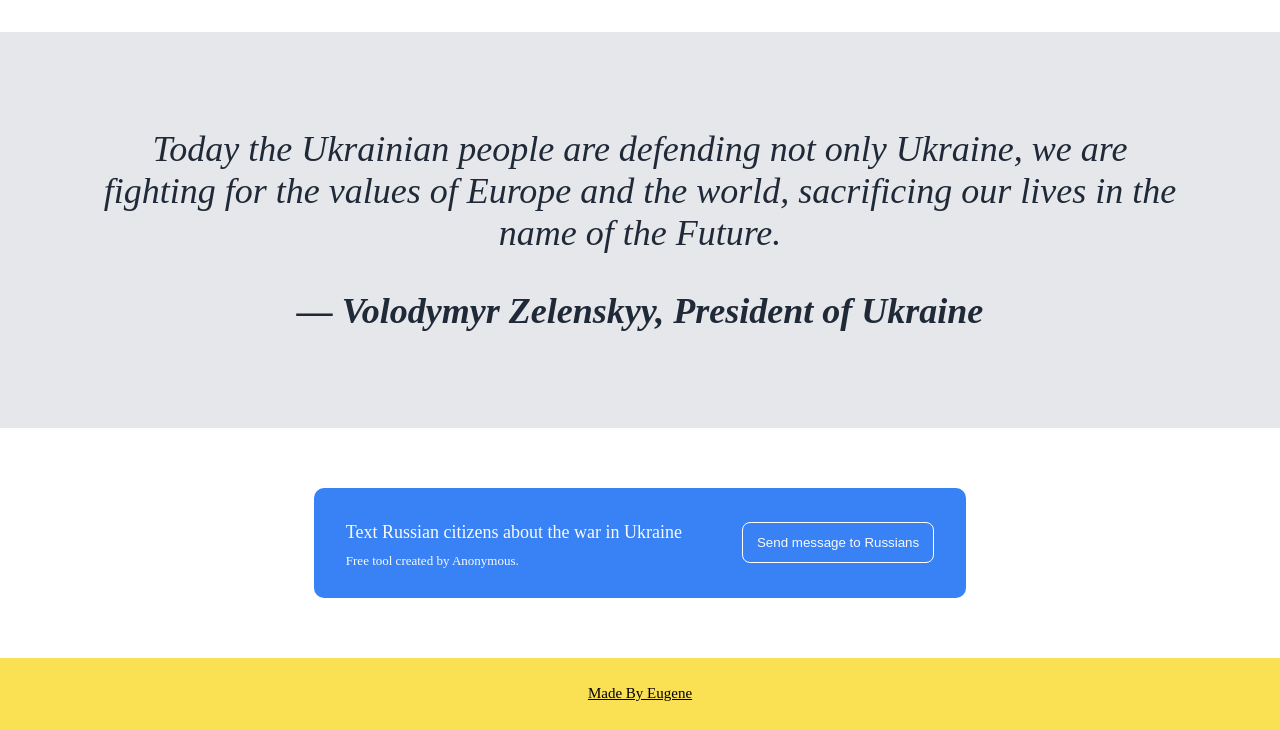
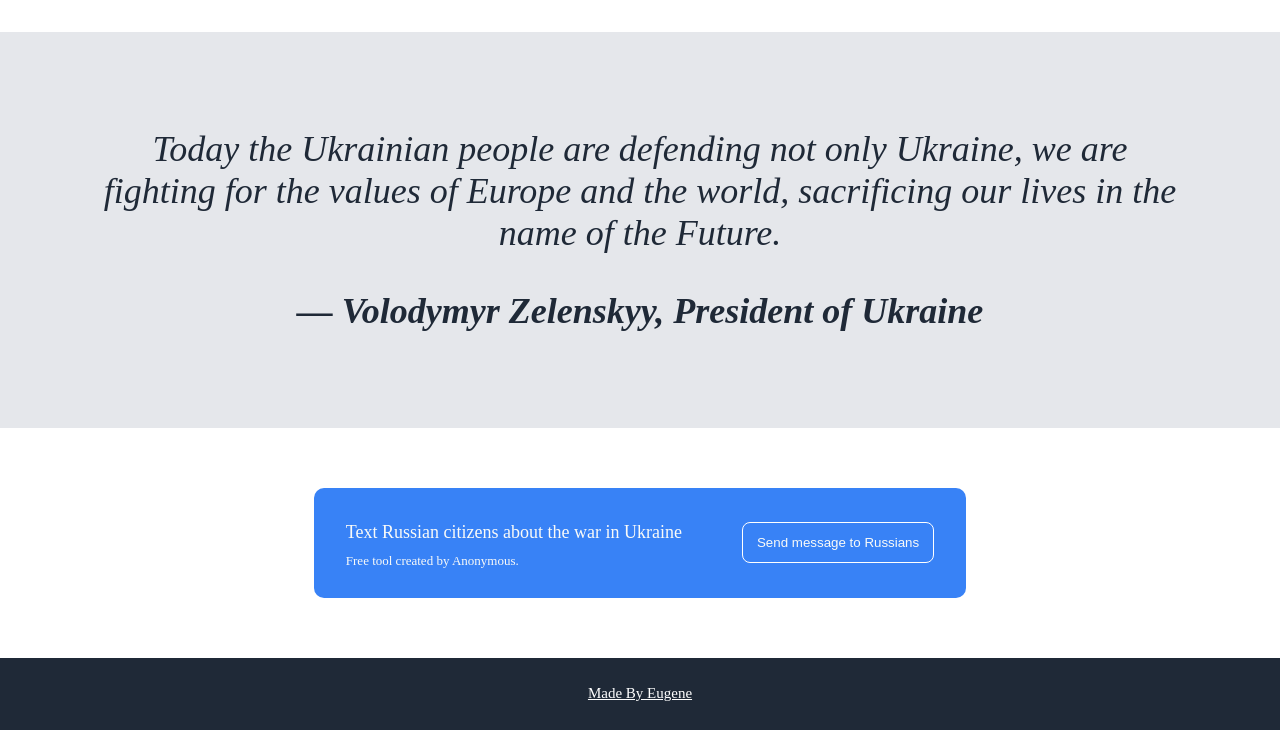
Before and after one commit to scare-destiny/landing-page, a plain HTML site: page index.html in a window 1280 px wide. Shown: the part 944-1674 px from the top of the page. Drawn offline with Linux system fonts and the light colour scheme.

Commit message:
Updated footer background

```diff
--- a/styles.css
+++ b/styles.css
@@ -184,7 +184,7 @@
 
 
   .footer {
-  	background-color: rgb(250, 224, 83);
+  	background-color: #1f2937;
   	height: 72px;
   	justify-content: center;
   	display: flex;
@@ -197,7 +197,7 @@
   }
 
   .footer a {
-  	color: black;
+  	color: white;
   	font-size: 15px;
   	line-height: 1;
   	font-family: ErmilovBold;
```
Also changed, not shown: images/download.png (deleted), 1 other file.
